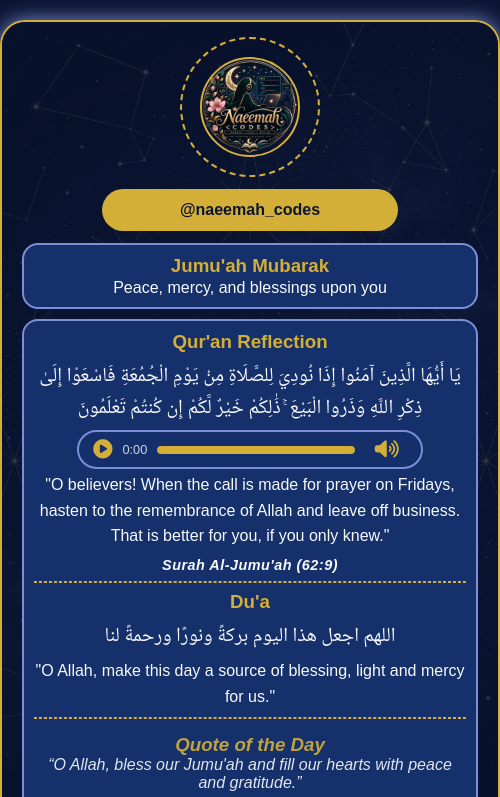
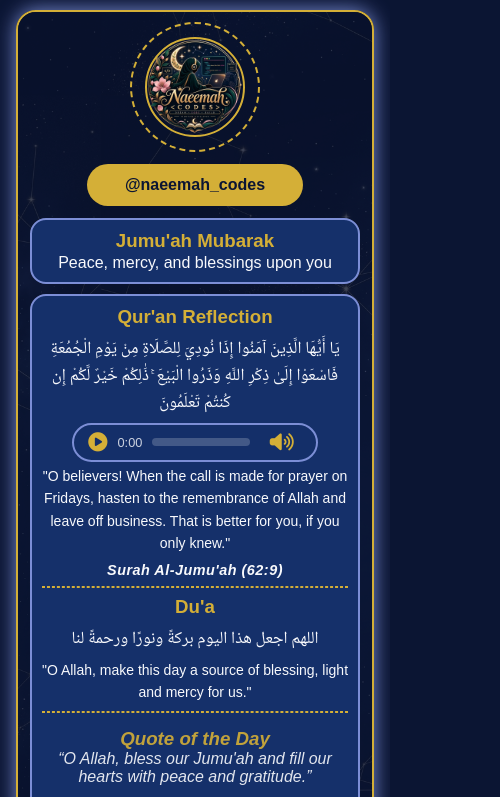
Before and after one commit to Naeemah-Tech/Jum-ah-Mubaarak, a plain HTML site: page index.html in a window 390 px wide. Shown: the top 797 px of the page, 500 px wide, since content can reach past the window. Drawn offline with Linux system fonts and the light colour scheme.

Commit message:
Fix: Add responsive mobile styles, favicon, and update share functionality

```diff
--- a/index.html
+++ b/index.html
@@ -9,7 +9,11 @@
         <link href="https://fonts.googleapis.com/css2?family=Inter:wght@400;600;700&family=Noto+Naskh+Arabic:wght@400;700&display=swap" rel="stylesheet">
         <link rel="stylesheet" href="https://cdnjs.cloudflare.com/ajax/libs/font-awesome/6.5.1/css/all.min.css">
         <link rel="stylesheet" href="style.css">
-        <link rel="icon" type="image/x-icon" href="favicon.ico">
+        <link rel="icon" type="image/png" href="/favicon-96x96.png" sizes="96x96" />
+        <link rel="icon" type="image/svg+xml" href="/favicon.svg" />
+        <link rel="shortcut icon" href="/favicon.ico" />
+        <link rel="apple-touch-icon" sizes="180x180" href="/apple-touch-icon.png" />
+        <link rel="manifest" href="/site.webmanifest" />
     </head>
 
     <body>
--- a/script.js
+++ b/script.js
@@ -26,6 +26,7 @@
     currentTimeEl.innerText = '0:00';
     progressBar.style.width = '0%';
     cardElement.classList.remove('is-playing');
+    cardElement.classList.add('jumah-mubarak-card');
 })
 
 function togglePlay() {
--- a/style.css
+++ b/style.css
@@ -24,13 +24,13 @@
     border-radius:25px;
     border:2px solid var(--accent);
     background:url(background.jpg) center/cover;
-    animation: driftStars 60s linear infinite, ;
+    animation: driftStars 60s linear infinite;
     box-shadow:0 0 20px var(--tech-glow);
     overflow:hidden;
 }
 
 .jumah-mubarak-card.is-playing{
-    animation:  cardPulse 3s infinite ease-in-out;
+    animation: cardPulse 3s infinite ease-in-out, driftStars 60s linear infinite;;
 }
 .card-content{
     background:rgba(11,21,51,0.8);
@@ -207,6 +207,7 @@
     height: inherit;
     position: relative;
     border-radius: inherit;
+    width: 0%;
 }
 
 .audio-icon{
@@ -297,3 +298,33 @@
     transform: translateY(0);
     box-shadow: 0 2px 10px rgba(212, 175, 55, 0.3);
 }
+
+@media screen and (max-width: 520px) {
+    .jumah-mubarak-card {
+        width: 92%;
+        margin: 10px auto;
+        border-radius: 20px;
+    }
+
+    .card-content {
+        padding: 10px 12px;
+    }
+
+    .arabic-text {
+        font-size: 17px;
+    }
+
+    .translation {
+        font-size: 14px;
+    }
+
+    .naeemah-codes-logo-traced-circle{
+        width: 130px;
+        height: 130px;
+    }
+
+    .naeemah-codes-logo-circle{
+        width:100px;
+        height:100px;
+    }
+}
```
Also changed, not shown: apple-touch-icon.png (added), favicon-96x96.png (added), favicon.ico (added), favicon.svg (added), site.webmanifest (added), web-app-manifest-192x192.png (added), web-app-manifest-512x512.png (added).
